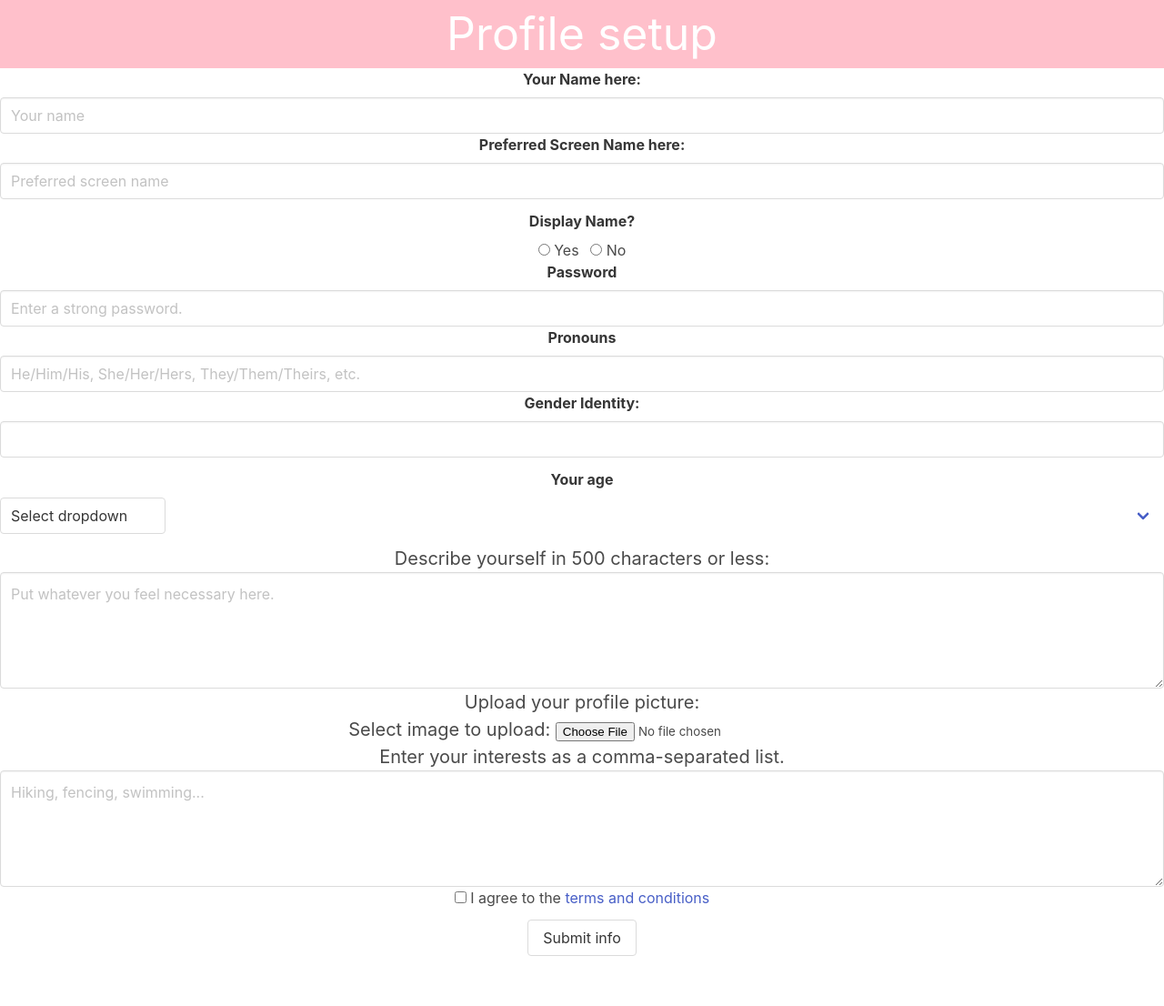
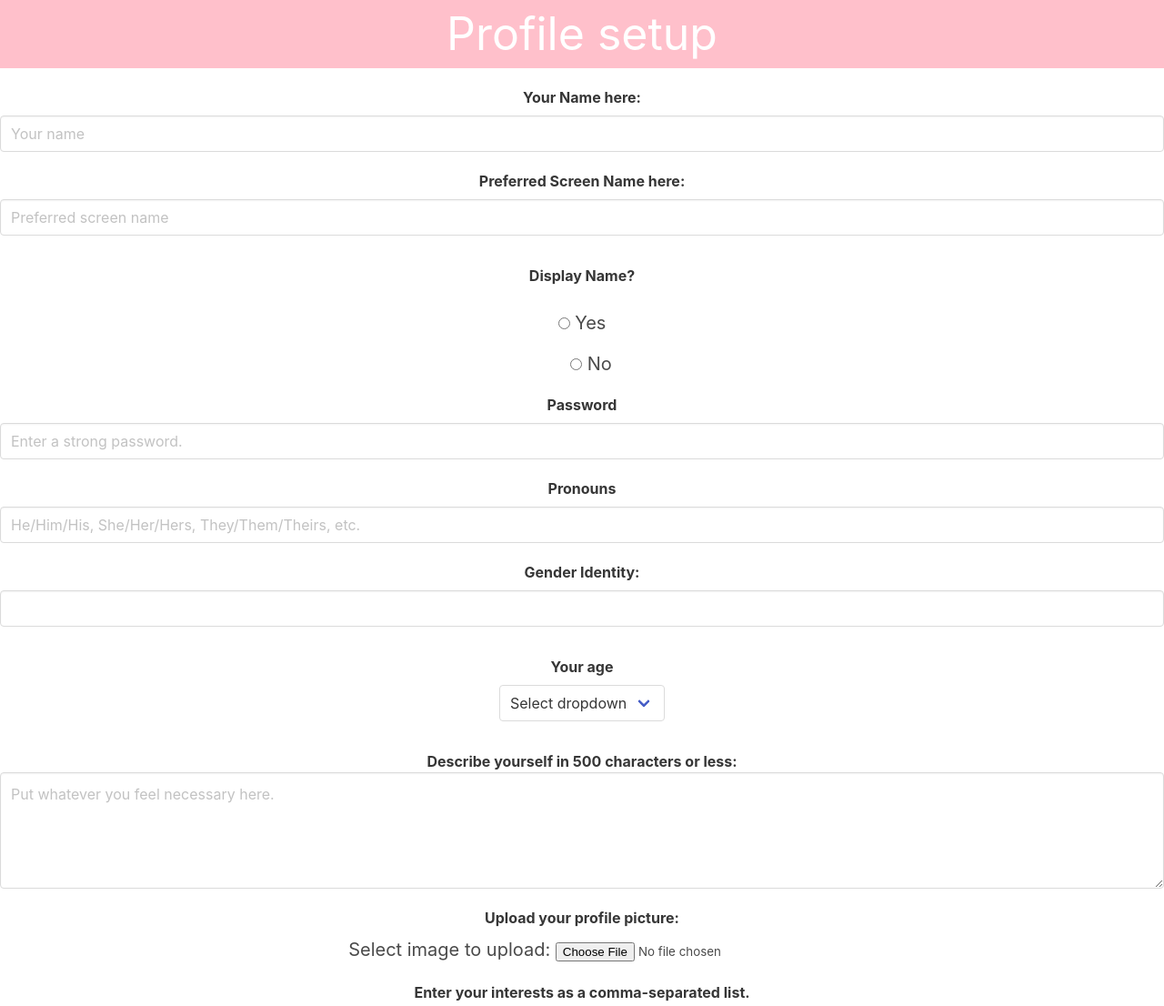
Before and after one commit to rohaid-bakh/COMP426-RAR, a website: page profilesetup.html in a window 1280 px wide. Shown: the top 1106 px of the page at 91% size. Before the commit the page ends 1051 px from the top, so only its background shows below. Drawn offline with nearby package versions, Linux system fonts and the light colour scheme.

Commit message:
new HTML 2

```diff
--- a/profilesetup.css
+++ b/profilesetup.css
@@ -9,12 +9,13 @@
 .centerthatshit {
     text-align: center;
     font-size: 20px;
+    width: 100%
 }
 
 div {
-    column-count: 1;
+    /* column-count: 1; */
     align-content: center;
-    width: 100%;
+    /* width: 100%; */
 }
 
 .button {
@@ -40,3 +41,7 @@ body {
 .radio {
     align-content: center;
 }
+
+label {
+    padding-top: 20px
+}
--- a/profilesetup.html
+++ b/profilesetup.html
@@ -26,12 +26,12 @@
                         <div>
                                 <label class="label">Display Name?</label>
                                 <div class="field">
-                                        <div class="control">
-                                                <label class="radio">
+                                        <div class="control centerthatshit">
+                                                <label class="radio centerthatshit">
                                                     <input type="radio" name="question">
                                                     Yes
                                                 </label>
-                                                <label class="radio">
+                                                <label class="radio centerthatshit">
                                                     <input type="radio" name="question">
                                                     No
                                                 </label>
@@ -55,32 +55,39 @@
                                         <input class="input" type="text" placeholder="">
                                 </div>
                         </div>
-                        <div class="field">
-                                <label class="label">Your age</label>
+                        <div class="field centerthatshit">
+                                <label class="label centerthatshit">Your age</label>
                                         <div class="control">
                                           <div class="select">
                                             <select>
                                               <option>Select dropdown</option>
                                               <option>18</option>
+                                              <option>19</option>
+                                              <option>20</option>
+                                              <option>21</option>
+                                              <option>22</option>
+                                              <option>23</option>
+                                              <option>24</option>
+                                              <option>25</option>
                                             </select>
                                           </div>
                                         </div>
                                       </div>
                         <div>
-                                <label>Describe yourself in 500 characters or less:</label>
+                                <label class="label">Describe yourself in 500 characters or less:</label>
                         </div>
                         <div>
                                 <textarea class="textarea" class="padding" placeholder="Put whatever you feel necessary here."></textarea>
                         </div>
                         <div>
-                                Upload your profile picture:
+                                <label class="label">Upload your profile picture:</label>
                                 <form action="upload.php" method="post" enctype="multipart/form-data">
                                         Select image to upload:
                                         <input type="file" name="fileToUpload" id="fileToUpload">
                                 </form>
                         </div>
                         </div>
-                                Enter your interests as a comma-separated list.
+                                <label class="label">Enter your interests as a comma-separated list.</label>
                                 <textarea class="textarea" class="padding" placeholder="Hiking, fencing, swimming..."></textarea>
                         </div>
                         <div class="field">
```
